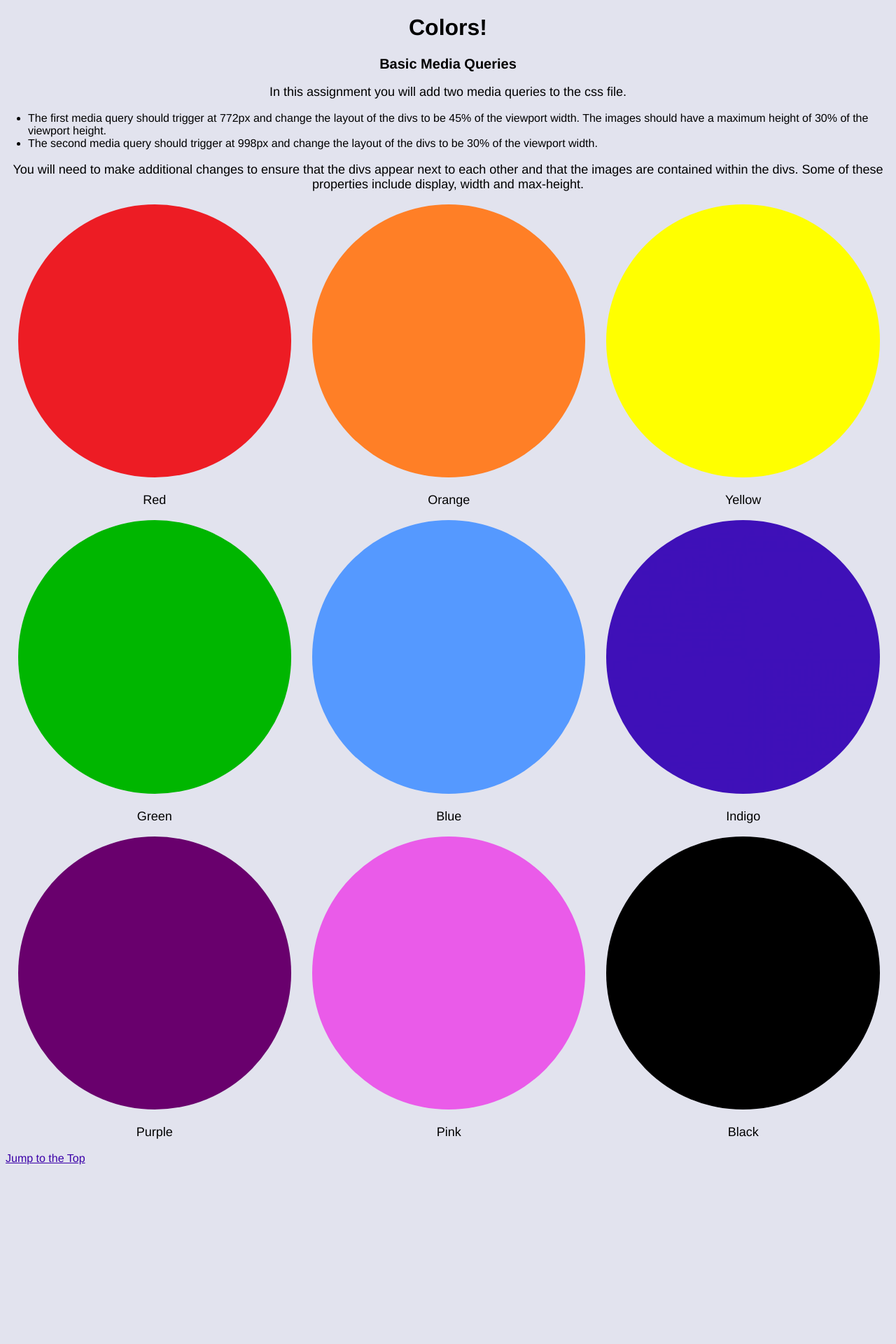
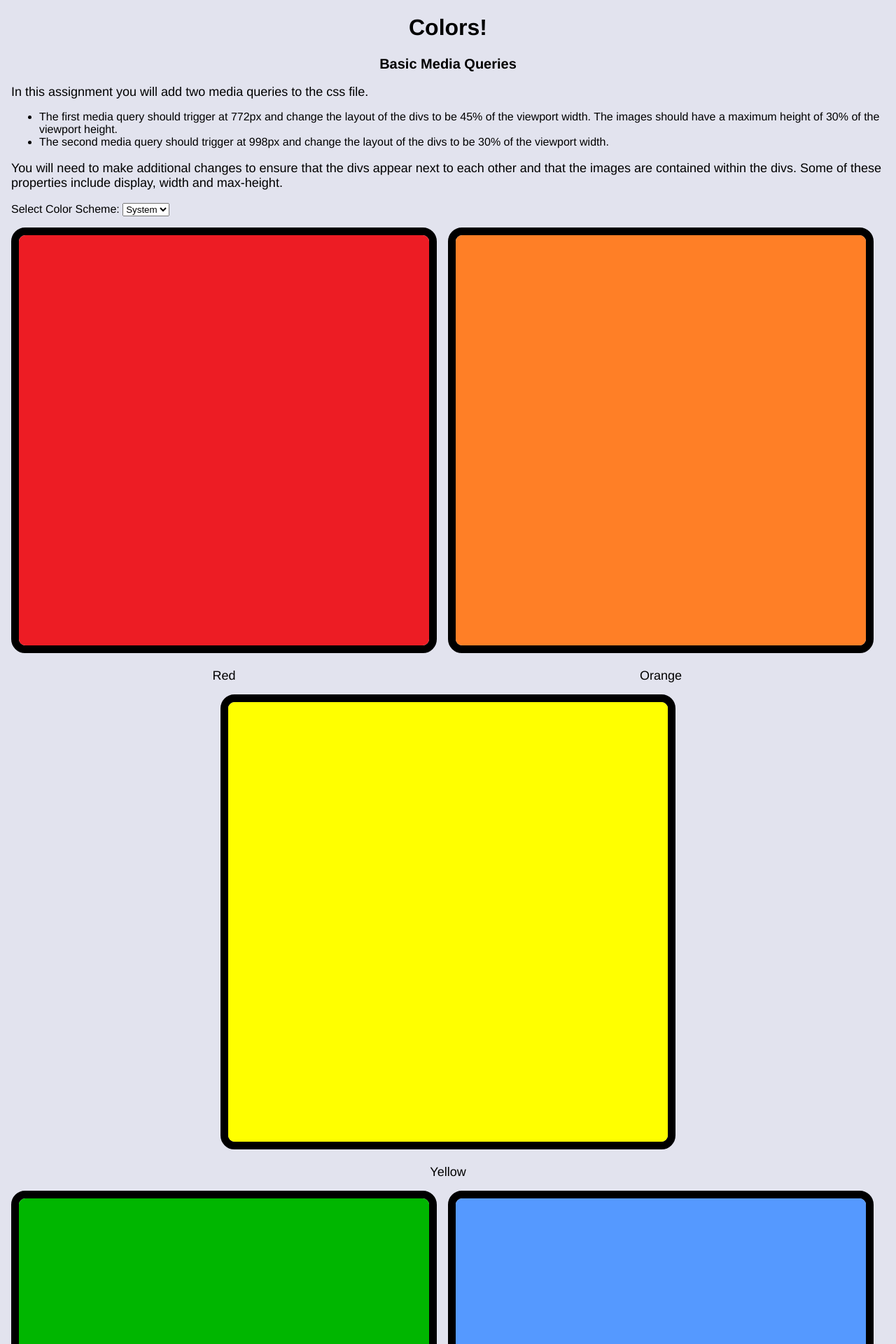
Before and after one commit to nonamilua/Learning-Web-Dev, a PHP site: page / in a window 1280 px wide. Shown: the top 1920 px of the page at 70% size. Before the commit the page ends 1664 px from the top, so only its background shows below. Run offline with PHP 8.4, Linux system fonts and the light colour scheme.

Commit message:
Add files via upload

```diff
--- a/responsive_hw/css/style.css
+++ b/responsive_hw/css/style.css
@@ -2,10 +2,18 @@
     box-sizing: border-box;
 }
 
+html {
+    font-family: Helvetica, sans-serif;
+    scroll-behavior: smooth;
+}
+
+
 body {
     background-color: #e2e3ee;
+    color: black;
     font-family: Helvetica, sans-serif;
-    margin: 0px;
+    margin: 0 1rem;
+    max-width: 1500px;
 }
 
 h1 {
@@ -25,58 +33,92 @@ a {
 
 p {
     font-size: 18px;
-    text-align: center;
+    margin-bottom: 0;
 }
 
-div {
-    margin: auto;
-    width: 90vw;
-    height: auto;
+.grid {
+    display: grid;
+    grid-template-columns: 1fr;
+    margin-top: 1rem;
+    margin-bottom: 1rem;
+    gap: 1rem;
 }
 
-div img {
-    border-radius: 50%;
-    width: 100%;
-    height: 100%;
-    margin: auto;
+
+.grid>div {
+    text-align: center;
+    padding: 0;
+
 }
 
-@media screen and (min-width: 772px) {
+.grid div img {
+    width: 100%;
+    border: 0.7rem solid black;
+    border-radius: 20px;
 
-    div {
-        width: 45vw;
-        display: inline-block;
-        text-align: center;
-        height: auto;
-        margin: 0 auto;
-        margin-left: 3%;
+}
+
+@media (min-width: 768px) {
+    .grid {
+        grid-template-columns: repeat(2, 1fr);
+        gap: 1rem;
     }
 
-    div img {
+    .grid div img {
         border-radius: 50%;
-        width: 100%;
-        height: 100%;
-        margin: auto;
+        max-width: 450px;
+    }
+
+    .grid>div:last-child {
+        grid-column: span 2;
+    }
+}
+
+@media (min-width: 1024px) {
+    .grid {
+        grid-template-columns: repeat(2, 1fr);
+        gap: 1rem;
+    }
+
+    .grid div img {
+        border-radius: 20px;
+        max-width: 650px;
+    }
+
+    .grid>div:nth-child(3n) {
+        grid-column: span 3;
     }
 
 }
 
-@media screen and (min-width: 998px) {
+@media (min-width: 1500px) {
+    body {
+        margin: 0 auto;
+    }
+}
 
-    div {
-        width: 30.5vw;
-        display: inline-block;
-        text-align: center;
-        height: auto;
-        margin: 0 auto;
-        margin-left: 2%;
+@media (prefers-reduced-motion: reduce) {
+    html {
+        scroll-behavior: auto !important;
+    }
+}
+
+html.dark body {
+    background-color: #1a1a1a;
+    color: white;
+}
+
+html.dark .grid div img {
+    border: 0.7rem solid rgb(224, 224, 224);
+}
+
+@media (prefers-color-scheme: dark) {
+    html:not(.light):not(.dark) body {
+        background-color: #1a1a1a;
+        color: white;
     }
 
-    div img {
-        border-radius: 50%;
-        width: 100%;
-        height: 100%;
-        margin: auto;
+    html:not(.light):not(.dark) .grid div img {
+        border: 0.7rem solid rgb(224, 224, 224);
     }
-
 }
--- a/responsive_hw/index.html
+++ b/responsive_hw/index.html
@@ -23,21 +23,29 @@
     </ul>
     <p>You will need to make additional changes to ensure that the divs appear next to each other and that the
         images are contained within the divs. Some of these properties include display, width and max-height.</p>
+    <br>
+    Select Color Scheme:
+    <select id="theme-select">
+        <option value="system">System</option>
+        <option value="light">Light</option>
+        <option value="dark">Dark</option>
+    </select>
 
+    <div class="grid">
         <div>
-        <img src="images/red.png" alt="Red" width="200">
+            <img src="images/red.png" alt="Red">
             <p class="label">Red</p>
         </div>
         <div>
-        <img src="images/Orange.png" alt="Orange" width="200">
+            <img src="images/Orange.png" alt="Orange">
             <p class="label">Orange</p>
         </div>
         <div>
-        <img src="images/Yellow.png" alt="Yellow" width="200">
+            <img src="images/Yellow.png" alt="Yellow">
             <p class="label">Yellow</p>
         </div>
         <div>
-        <img src="images/Green.png" alt="Green" width="200">
+            <img src="images/Green.png" alt="Green">
             <p class="label">Green</p>
         </div>
         <div>
@@ -65,6 +73,27 @@
     <footer>
         <a href="#top">Jump to the Top</a>
     </footer>
+
+    <script>
+        document.addEventListener("DOMContentLoaded", () => {
+            const select = document.getElementById("theme-select");
+
+            const saved = localStorage.getItem("theme") || "system";
+
+            function apply(theme) {
+                document.documentElement.className = theme === "system" ? "" : theme;
+                localStorage.setItem("theme", theme);
+            }
+
+            apply(saved);
+            select.value = saved;
+
+            select.addEventListener("change", (e) => {
+                apply(e.target.value);
+            });
+        });
+    </script>
+
 </body>
 
 </html>
```
Lines whose indentation alone changed are shown as unchanged.
